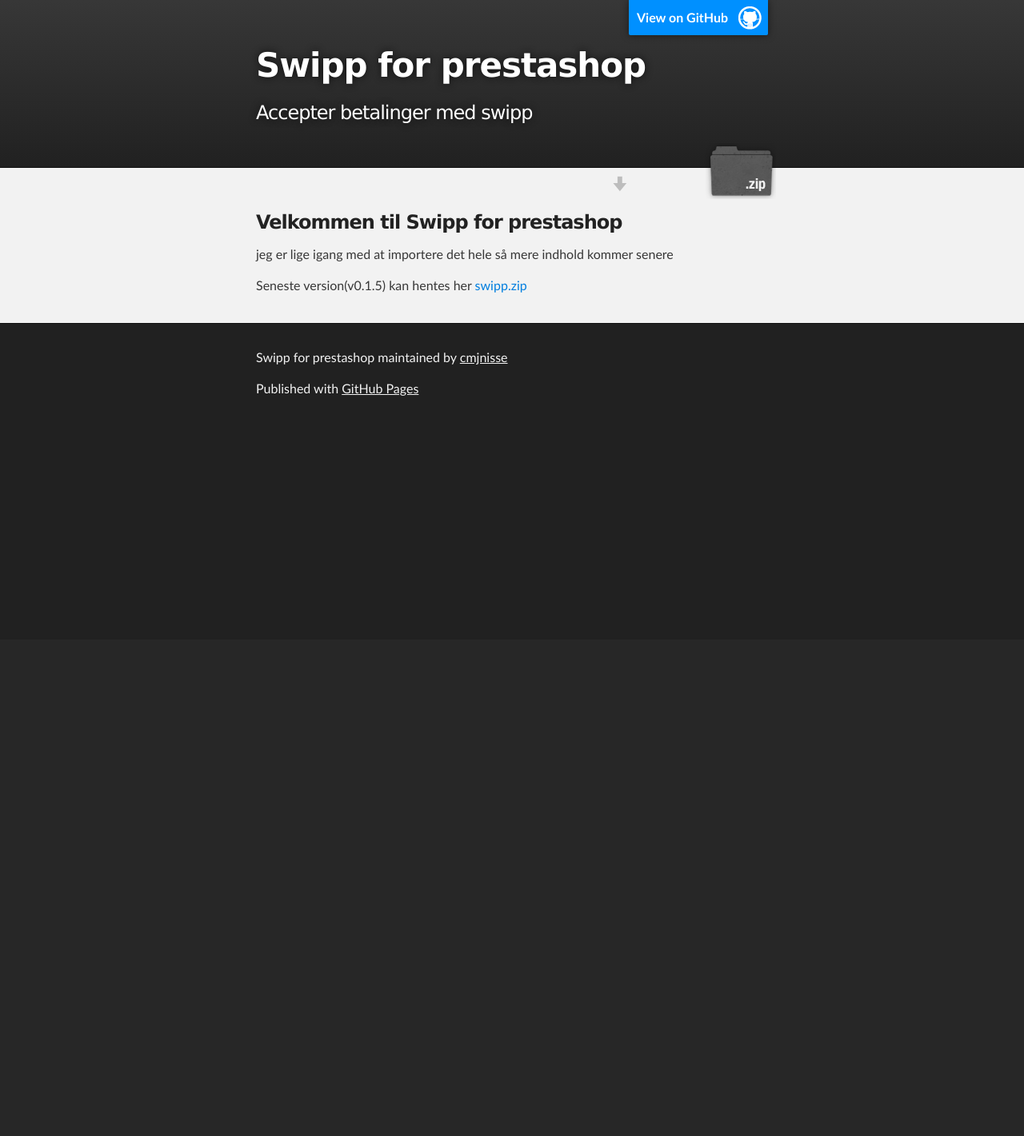
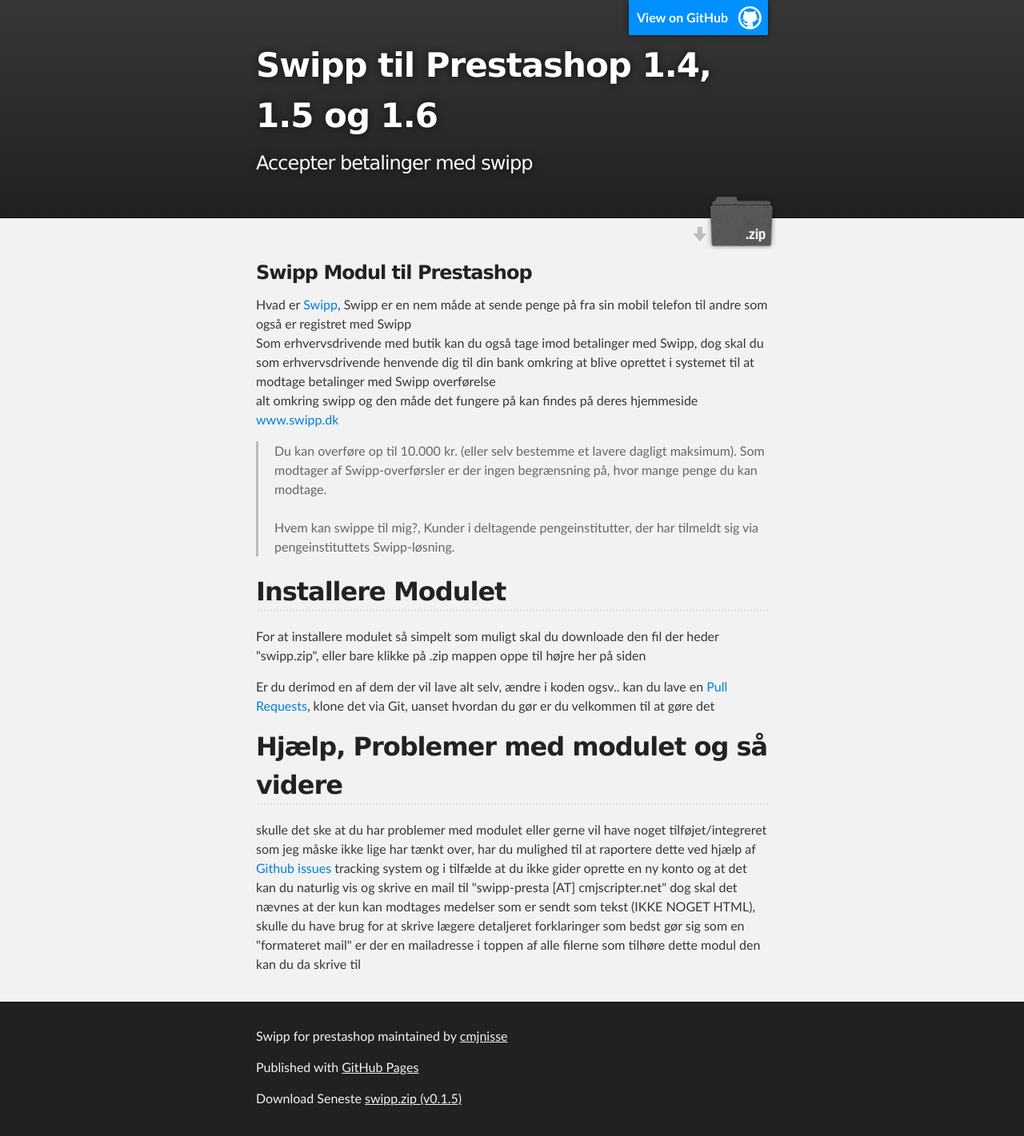
Before and after one commit to cjpgdk/swipp-prestashop, a PHP site: page / in a window 1280 px wide. Shown: the whole page at 80% size. Before the commit the page ends 495 px from the top, so only its background shows below. Run offline with PHP 8.4, Linux system fonts and the light colour scheme.

Commit message:
mere beskrivelse

```diff
--- a/index.html
+++ b/index.html
@@ -1,40 +1,60 @@
 <!DOCTYPE html>
 <html>
-
     <head>
         <meta charset='utf-8'>
         <meta http-equiv="X-UA-Compatible" content="chrome=1">
-    <meta name="description" content="Swipp for prestashop : Accepter betalinger med swipp">
-
+        <meta name="description" content="Swipp Modul til Prestashop 1.4, 1.5 og 1.6 : Accepter betalinger med swipp">
         <link rel="stylesheet" type="text/css" media="screen" href="stylesheets/stylesheet.css">
-
-    <title>Swipp for prestashop</title>
+        <title>Swipp Modul til Prestashop 1.4, 1.5 og 1.6</title>
     </head>
-
     <body>
-
         <!-- HEADER -->
         <div id="header_wrap" class="outer">
             <header class="inner">
                 <a id="forkme_banner" href="https://github.com/cmjnisse/swipp-prestashop">View on GitHub</a>
-
-          <h1 id="project_title">Swipp for prestashop</h1>
+                <h1 id="project_title">Swipp til Prestashop 1.4, 1.5 og 1.6</h1>
                 <h2 id="project_tagline">Accepter betalinger med swipp</h2>
-
                 <section id="downloads">
                     <a class="zip_download_link" href="https://github.com/cmjnisse/swipp-prestashop/releases/download/0.1.5/swipp.zip">Download this project as a .zip file</a>
                 </section>
             </header>
         </div>
-
         <!-- MAIN CONTENT -->
         <div id="main_content_wrap" class="outer">
             <section id="main_content" class="inner">
-        <h3>
-<a name="velkommen-til-swipp-for-prestashop" class="anchor" href="#velkommen-til-swipp-for-prestashop"><span class="octicon octicon-link"></span></a>Velkommen til Swipp for prestashop</h3>
+                <h3><a name="velkommen-til-swipp-for-prestashop" class="anchor" href="#velkommen-til-swipp-for-prestashop" title="Swipp Modul til Prestashop 1.4, 1.5 og 1.6"><span class="octicon octicon-link"></span></a>Swipp Modul til Prestashop</h3>
+                <p>
+                    Hvad er <a href="http://swipp.dk/" title="">Swipp</a>, Swipp er en nem måde at sende penge på fra sin mobil telefon til andre som også er registret med Swipp<br />
+                    Som erhvervsdrivende med butik kan du også tage imod betalinger med Swipp,
+                    dog skal du som erhvervsdrivende henvende dig til din bank omkring at blive oprettet i systemet
+                    til at modtage betalinger med Swipp overførelse<br />
+                    alt omkring swipp og den måde det fungere på kan findes på deres hjemmeside <a href="http://swipp.dk/" title="">www.swipp.dk</a><br />
+                </p>
+                <blockquote cite="https://portal.swipp.dk/wps/bankdata/jsp/html/da/PortalFrame.jsp">
+                    Du kan overføre op til 10.000 kr. (eller selv bestemme et lavere dagligt maksimum). Som modtager af Swipp-overførsler er der ingen begrænsning på, hvor mange penge du kan modtage.<br /><br />
+                    Hvem kan swippe til mig?, Kunder i deltagende pengeinstitutter, der har tilmeldt sig via pengeinstituttets Swipp-løsning.
+                </blockquote>
 
-<p>jeg er lige igang med at importere det hele så mere indhold kommer senere</p>
-<p>Seneste version(v0.1.5) kan hentes her <a href="https://github.com/cmjnisse/swipp-prestashop/releases/download/0.1.5/swipp.zip">swipp.zip</a></p>
+                <h2>Installere Modulet</h2>
+                <p>
+                    For at installere modulet så simpelt som muligt skal du downloade den fil der heder "<i>swipp.zip</i>",
+                    eller bare klikke på .zip mappen oppe til højre her på siden
+                </p>
+                <p>
+                    Er du derimod en af dem der vil lave alt selv, ændre i koden ogsv.. kan du lave en <a href="https://github.com/cmjnisse/swipp-prestashop/pulls">Pull Requests</a>, klone det via Git, uanset hvordan du gør er du velkommen til at gøre det
+                </p>
+
+                <h2>Hjælp, Problemer med modulet og så videre</h2>
+                <p>
+                    skulle det ske at du har problemer med modulet eller gerne vil have noget tilføjet/integreret
+                    som jeg måske ikke lige har tænkt over, har du mulighed til at raportere dette ved hjælp af
+                    <a href="https://github.com/cmjnisse/swipp-prestashop/issues">Github issues</a> tracking system
+                    og i tilfælde at du ikke gider oprette en ny konto og at det kan du naturlig vis og skrive en mail
+                    til "swipp-presta [AT] cmjscripter.net" dog skal det nævnes at der kun kan modtages medelser
+                    som er sendt som tekst (IKKE NOGET HTML), skulle du have brug for at skrive lægere detaljeret
+                    forklaringer som bedst gør sig som en "formateret mail" er der en mailadresse i toppen af
+                    alle filerne som tilhøre dette modul den kan du da skrive til
+                </p>
             </section>
         </div>
 
@@ -43,6 +63,7 @@
             <footer class="inner">
                 <p class="copyright">Swipp for prestashop maintained by <a href="https://github.com/cmjnisse">cmjnisse</a></p>
                 <p>Published with <a href="http://pages.github.com">GitHub Pages</a></p>
+                <p>Download Seneste <a href="https://github.com/cmjnisse/swipp-prestashop/releases/download/0.1.5/swipp.zip">swipp.zip (v0.1.5)</a></p>
             </footer>
         </div>
 
--- a/stylesheets/stylesheet.css
+++ b/stylesheets/stylesheet.css
@@ -315,7 +315,7 @@ Full-Width Styles
 
 #downloads {
   position: absolute;
-  width: 210px;
+  width: 110px;
   z-index: 10;
   bottom: -40px;
   right: 0;
```
Also changed, not shown: nbproject/project.xml (added, +9 -0 lines), 2 other files. Lines whose indentation alone changed are shown as unchanged.
